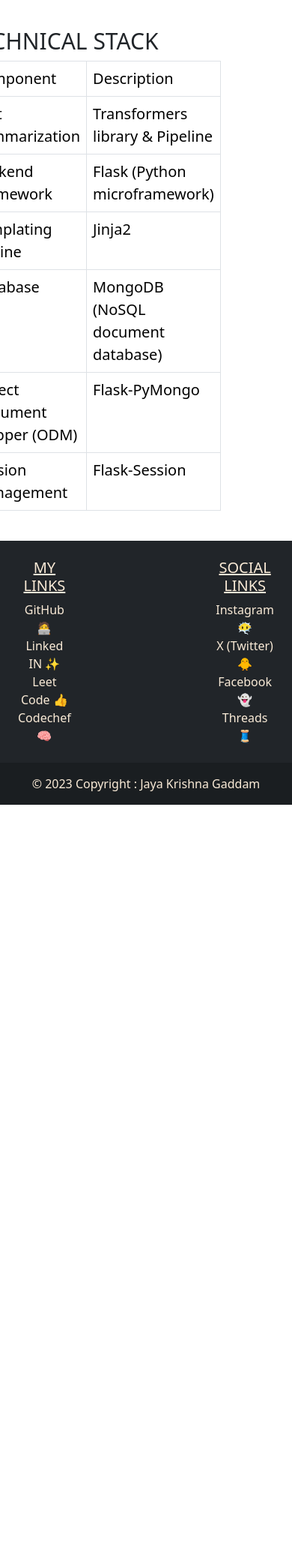
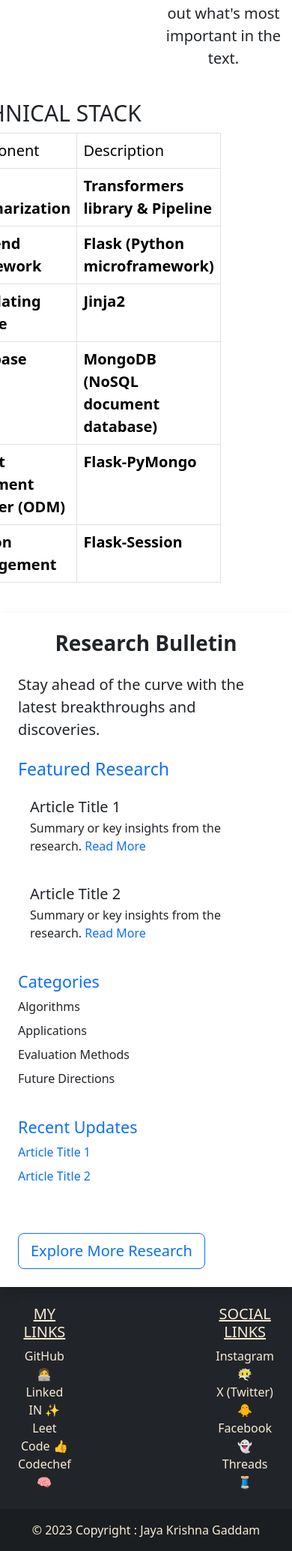
Before and after one commit to jayakrishnagaddam/Text-Summarization, a Flask app: page /home in a window 390 px wide. Shown: the part 1175-3243 px from the top of the page at 75% size. Before the commit the page ends 2248 px from the top, so only its background shows below. Run offline with Flask 3, Linux system fonts and the light colour scheme; some libraries are stand-ins or nearby versions.

Commit message:
Modifications to Home page

```diff
--- a/templates/footer.html
+++ b/templates/footer.html
@@ -7,7 +7,7 @@
       }
     </style>
   </head>
-  <footer class="bg-dark text-center text-lg-start mt-2">
+  <footer class="bg-dark text-center text-lg-start mt-0">
     <div id="sa" class="container p-4">
 
       <div class="row">
--- a/templates/home.html
+++ b/templates/home.html
@@ -18,7 +18,7 @@
       position: fixed;
       top: 0;
       left: 0;
-      filter: blur(3px);
+      filter: blur(5px);
       width: 100%;
       height: 100%;
       object-fit: cover;
@@ -29,6 +29,10 @@
       z-index: 1;
 
     }
+    #aid{
+      text-decoration: none;
+      color: black;
+    }
     .th{
       background-color: transparent !important;
     }
@@ -36,6 +40,9 @@
       width: 60%;
       margin: 0 auto;
     }
+    .upgrade-item {
+            border-bottom: 2px solid #ccc;
+        }
   </style>
 </head>
 <body>
@@ -44,7 +51,18 @@
     <div class="bg-white text-lg-start mt-0">
         <div class="row lead">
           <div class="upgrade-item mt-4 mb-4 ">
-          <h3 class="lead text-center" style="font-size: 30px;"><b>Welcome Home...</b></h3>
+            <div class="upgrade-item">
+              <ul class="row" style="position: relative; left:4%;">
+                <li id="aid" class="col">Text Summarization</li>
+                <li id="aid" class="col">Extraction</li>
+                <li id="aid" class="col">Automation</li>
+                <li id="aid" class="col">Efficiency</li>
+                <li id="aid" class="col">Comprehension</li>
+                <li id="aid" class="col">Bullet Points</li>
+
+            </ul>
+
+            </div>
           </div>
           <div class="col">
 
@@ -80,36 +98,89 @@
               </thead>
               <tbody>
                 <tr>
-                  <td style="background-color: transparent;">Text Summarization</td>
-                  <td style="background-color: transparent;">Transformers library & Pipeline</td>
+                    <td style="background-color: transparent; color: black; font-weight: bold;">Text Summarization</td>
+                    <td style="background-color: transparent; color: black; font-weight: bold;">Transformers library & Pipeline</td>
                 </tr>
 
                 <tr>
-                  <td style="background-color: transparent;">Backend Framework</td>
-                  <td style="background-color: transparent;">Flask (Python microframework)</td>
+                    <td style="background-color: transparent; color: black; font-weight: bold;">Backend Framework</td>
+                    <td style="background-color: transparent; color: black; font-weight: bold;">Flask (Python microframework)</td>
                 </tr>
                 <tr>
-                  <td style="background-color: transparent;">Templating Engine</td>
-                  <td style="background-color: transparent;">Jinja2</td>
+                    <td style="background-color: transparent; color: black; font-weight: bold;">Templating Engine</td>
+                    <td style="background-color: transparent; color: black; font-weight: bold;">Jinja2</td>
                 </tr>
                 <tr>
-                  <td style="background-color: transparent;">Database</td>
-                  <td style="background-color: transparent;">MongoDB (NoSQL document database)</td>
+                    <td style="background-color: transparent; color: black; font-weight: bold;">Database</td>
+                    <td style="background-color: transparent; color: black; font-weight: bold;">MongoDB (NoSQL document database)</td>
                 </tr>
                 <tr>
-                  <td style="background-color: transparent;">Object Document Mapper (ODM)</td>
-                  <td style="background-color: transparent;">Flask-PyMongo</td>
+                    <td style="background-color: transparent; color: black; font-weight: bold;">Object Document Mapper (ODM)</td>
+                    <td style="background-color: transparent; color: black; font-weight: bold;">Flask-PyMongo</td>
                 </tr>
 
                 <tr>
-                  <td style="background-color: transparent;">Session Management</td>
-                  <td style="background-color: transparent;">Flask-Session</td>
+                    <td style="background-color: transparent; color: black; font-weight: bold;">Session Management</td>
+                    <td style="background-color: transparent; color: black; font-weight: bold;">Flask-Session</td>
                 </tr>
-              </tbody>
+            </tbody>
+
+
             </table>
           </div>
         </div>
       </div>
+      <div class="bg-white text-dark text-lg-start mt-0 p-4 rounded-lg shadow">
+        <h1 class="text-center  fw-bold mb-4">Research Bulletin</h1>
+        <p class="lead mb-4">Stay ahead of the curve with the latest breakthroughs and discoveries.</p>
+
+        <div class="row gx-5">
+          <div class="col-md-6">
+            <h2 class="h3 mb-4 text-primary">Featured Research</h2>
+            <ul class="list-unstyled">
+              <li class="d-flex mb-4 align-items-center">
+                <i class="fas fa-star text-primary me-3"></i>
+                <div>
+                  <h5 class="mb-1">Article Title 1</h5>
+                  <p class="text-dark">Summary or key insights from the research. <a href="#" class="text-primary text-decoration-none">Read More</a></p>
+                </div>
+              </li>
+              <li class="d-flex mb-4 align-items-center">
+                <i class="fas fa-star text-primary me-3"></i>
+                <div>
+                  <h5 class="mb-1">Article Title 2</h5>
+                  <p class="text-dark">Summary or key insights from the research. <a href="#" class="text-primary text-decoration-none">Read More</a></p>
+                </div>
+              </li>
+            </ul>
+          </div>
+
+          <div class="col-md-6">
+            <div class="row">
+              <div class="col-sm-6 mb-4">
+                <h2 class="h4 mb-2 text-primary">Categories</h2>
+                <ul class="list-unstyled text-dark">
+                  <li class="mb-2">Algorithms</li>
+                  <li class="mb-2">Applications</li>
+                  <li class="mb-2">Evaluation Methods</li>
+                  <li class="mb-2">Future Directions</li>
+                </ul>
+              </div>
+              <div class="col-sm-6 mb-4">
+                <h2 class="h4 mb-2 text-primary">Recent Updates</h2>
+                <ul class="list-unstyled text-dark">
+                  <li class="mb-2"><a href="#" class="text-decoration-none text-primary">Article Title 1</a></li>
+                  <li class="mb-2"><a href="#" class="text-decoration-none text-primary">Article Title 2</a></li>
+                </ul>
+              </div>
+            </div>
+          </div>
+        </div>
+
+        <a href="#" class="btn btn-lg btn-outline-primary mt-4">Explore More Research</a>
+    </div>
+
+
 
   </div>
   {% include 'footer.html' %}
```
Also changed, not shown: 1 other file.
